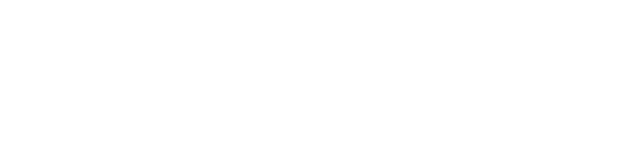
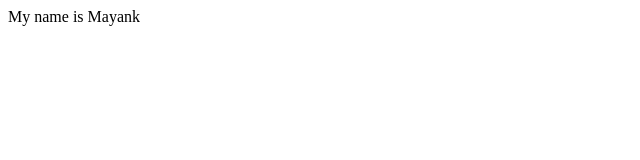
Before and after one commit to gladwin-jft/task, a plain HTML site: page index.html in a window 1280 px wide. Shown: the whole page, without its empty margins (0-640 px from the left). Drawn offline with Linux system fonts and the light colour scheme.

Commit message:
Changes by mayank

```diff
--- a/index.html
+++ b/index.html
@@ -1 +1 @@
-<html><html>
+<html>My name is Mayank <html>
```
